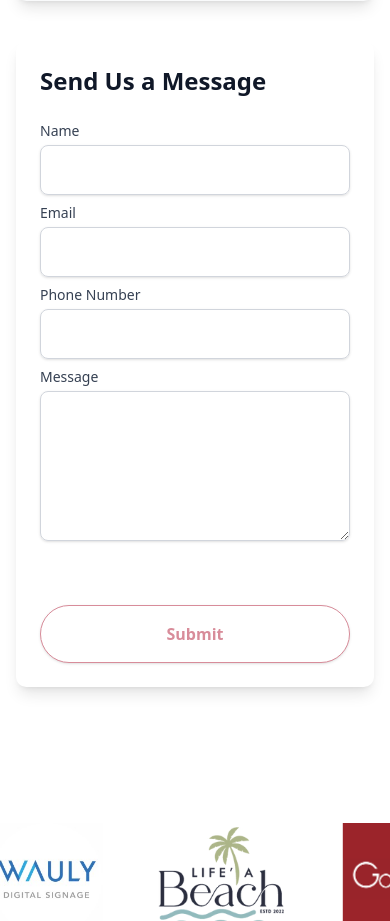
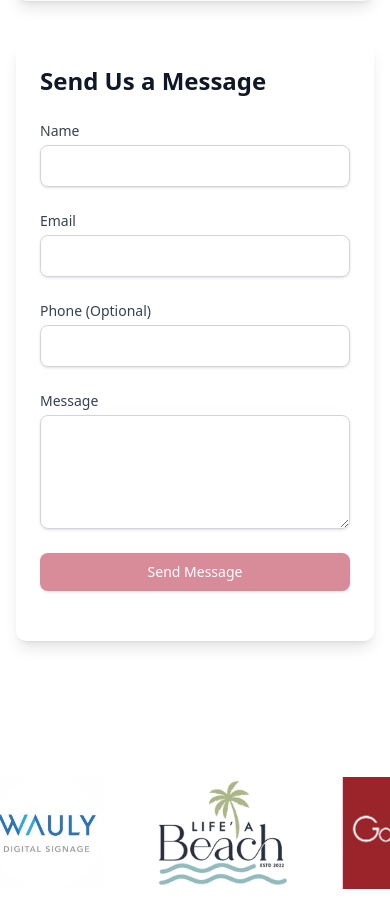
Before and after one commit to MeetGoplani/phehchan_new, a Next.js app: page /contact in a window 390 px wide. Shown: the part 900-1821 px from the top of the page. Built offline with nearby package versions, Linux system fonts and the light colour scheme.

Commit message:
email resend working

```diff
--- a/package.json
+++ b/package.json
@@ -26,6 +26,7 @@
     "react": "^19.0.0",
     "react-dom": "^19.0.0",
     "react-icons": "^5.5.0",
+    "resend": "^4.5.1",
     "styled-components": "^6.1.17",
     "tailwind-merge": "^3.2.0"
   },
--- /dev/null
+++ b/src/app/api/send-email/route.js
@@ -0,0 +1,70 @@
+import { Resend } from 'resend';
+
+const resend = new Resend(process.env.RESEND_API_KEY);
+const ADMIN_EMAIL = 'contact@phehchan.com'; // TODO: Replace with your admin email address
+const FROM_EMAIL = 'onboarding@resend.dev'; // TODO: Replace with your verified Resend domain email (e.g., noreply@yourdomain.com)
+
+export async function POST(request) {
+  try {
+    const formData = await request.json();
+    const { name, email, phone, message } = formData;
+
+    if (!name || !email || !message) {
+      return Response.json({ error: 'Name, email, and message are required.' }, { status: 400 });
+    }
+
+    // Email to Admin
+    const adminEmailData = await resend.emails.send({
+      from: FROM_EMAIL,
+      to: ADMIN_EMAIL,
+      subject: `New Contact Form Submission from ${name}`,
+      html: `
+        <p>You have a new contact form submission:</p>
+        <ul>
+          <li><strong>Name:</strong> ${name}</li>
+          <li><strong>Email:</strong> ${email}</li>
+          <li><strong>Phone:</strong> ${phone || 'Not provided'}</li>
+          <li><strong>Message:</strong></li>
+        </ul>
+        <p>${message.replace(/\n/g, '<br>')}</p>
+      `,
+    });
+
+    if (adminEmailData.error) {
+      console.error('Error sending email to admin:', adminEmailData.error);
+      return Response.json({ error: 'Failed to send notification email.', details: adminEmailData.error }, { status: 500 });
+    }
+
+    // Confirmation Email to User
+    const userEmailData = await resend.emails.send({
+      from: FROM_EMAIL,
+      to: email,
+      subject: 'Thank you for contacting us!',
+      html: `
+        <p>Hi ${name},</p>
+        <p>Thank you for reaching out. We have received your message and will get back to you shortly.</p>
+        <p>Here's a copy of your message:</p>
+        <blockquote>
+          <p><strong>Name:</strong> ${name}</p>
+          <p><strong>Email:</strong> ${email}</p>
+          <p><strong>Phone:</strong> ${phone || 'Not provided'}</p>
+          <p><strong>Message:</strong></p>
+          <p>${message.replace(/\n/g, '<br>')}</p>
+        </blockquote>
+        <p>Best regards,</p>
+        <p>The Phehchan Team</p>
+      `,
+    });
+
+    if (userEmailData.error) {
+      console.error('Error sending confirmation email to user:', userEmailData.error);
+      // Still return success to the client as the admin email was sent, but log the error
+      // Or you could decide to return an error if the user confirmation is critical
+    }
+
+    return Response.json({ success: true, message: 'Emails sent successfully!' });
+  } catch (error) {
+    console.error('Error in send-email API:', error);
+    return Response.json({ error: 'An unexpected error occurred.', details: error.message }, { status: 500 });
+  }
+}
--- a/src/app/contact/page.jsx
+++ b/src/app/contact/page.jsx
@@ -14,7 +14,7 @@ const ContactPage = () => {
 
   const [isSubmitting, setIsSubmitting] = useState(false);
   const [submitSuccess, setSubmitSuccess] = useState(false);
-  const [submitError, setSubmitError] = useState(false);
+  const [submitError, setSubmitError] = useState(null); // Changed to store error message
 
   // Hide logo slider on this page with CSS
   useEffect(() => {
@@ -53,11 +53,21 @@ const ContactPage = () => {
   const handleSubmit = async (e) => {
     e.preventDefault();
     setIsSubmitting(true);
+    setSubmitSuccess(false);
+    setSubmitError(null);
 
-    // Here you would typically send the form data to your backend
-    // For now, we'll simulate a successful submission after a delay
     try {
-      await new Promise(resolve => setTimeout(resolve, 1000));
+      const response = await fetch('/api/send-email', {
+        method: 'POST',
+        headers: {
+          'Content-Type': 'application/json',
+        },
+        body: JSON.stringify(formData),
+      });
+
+      const result = await response.json();
+
+      if (response.ok && result.success) {
         setSubmitSuccess(true);
         setFormData({
           name: '',
@@ -65,8 +75,13 @@ const ContactPage = () => {
           phone: '',
           message: ''
         });
+      } else {
+        setSubmitError(result.error || 'Failed to send message. Please try again.');
+        console.error('Submission error:', result);
+      }
     } catch (error) {
-      setSubmitError(true);
+      console.error('Network or other error:', error);
+      setSubmitError('An unexpected error occurred. Please try again later.');
     } finally {
       setIsSubmitting(false);
     }
@@ -166,7 +181,7 @@ const ContactPage = () => {
                 Send Us a Message
               </h2>
 
-              {submitSuccess ? (
+              {submitSuccess && ( // Simplified conditional rendering
                 <motion.div
                   initial={{ opacity: 0, y: 10 }}
                   animate={{ opacity: 1, y: 0 }}
@@ -176,19 +191,20 @@ const ContactPage = () => {
                     Thank you for your message! We'll get back to you soon.
                   </p>
                 </motion.div>
-              ) : submitError ? (
+              )}
+              {submitError && ( // Display error message
                 <div className="bg-red-50 p-4 rounded-md mb-6">
                   <p className="text-red-800">
-                    Something went wrong. Please try again later.
+                    {submitError}
                   </p>
                 </div>
-              ) : null}
+              )}
 
               <form
                 onSubmit={handleSubmit}
                 className="space-y-6 flex-1 flex flex-col"
               >
-                <div className="mb-2">
+                <div>
                   <label
                     htmlFor="name"
                     className="block text-sm font-medium text-gray-700 mb-1"
@@ -202,11 +218,11 @@ const ContactPage = () => {
                     value={formData.name}
                     onChange={handleChange}
                     required
-                    className="mt-1 block w-full px-3 py-3 border border-gray-300 rounded-md shadow-sm focus:outline-none focus:ring-[#D88C9A] focus:border-[#D88C9A]"
+                    className="appearance-none block w-full px-3 py-2 border border-gray-300 rounded-md shadow-sm placeholder-gray-400 focus:outline-none focus:ring-[#D88C9A] focus:border-[#D88C9A] sm:text-sm"
                   />
                 </div>
 
-                <div className="mb-2">
+                <div>
                   <label
                     htmlFor="email"
                     className="block text-sm font-medium text-gray-700 mb-1"
@@ -220,16 +236,16 @@ const ContactPage = () => {
                     value={formData.email}
                     onChange={handleChange}
                     required
-                    className="mt-1 block w-full px-3 py-3 border border-gray-300 rounded-md shadow-sm focus:outline-none focus:ring-[#D88C9A] focus:border-[#D88C9A]"
+                    className="appearance-none block w-full px-3 py-2 border border-gray-300 rounded-md shadow-sm placeholder-gray-400 focus:outline-none focus:ring-[#D88C9A] focus:border-[#D88C9A] sm:text-sm"
                   />
                 </div>
 
-                <div className="mb-2">
+                <div>
                   <label
                     htmlFor="phone"
                     className="block text-sm font-medium text-gray-700 mb-1"
                   >
-                    Phone Number
+                    Phone (Optional)
                   </label>
                   <input
                     type="tel"
@@ -237,11 +253,11 @@ const ContactPage = () => {
                     name="phone"
                     value={formData.phone}
                     onChange={handleChange}
-                    className="mt-1 block w-full px-3 py-3 border border-gray-300 rounded-md shadow-sm focus:outline-none focus:ring-[#D88C9A] focus:border-[#D88C9A]"
+                    className="appearance-none block w-full px-3 py-2 border border-gray-300 rounded-md shadow-sm placeholder-gray-400 focus:outline-none focus:ring-[#D88C9A] focus:border-[#D88C9A] sm:text-sm"
                   />
                 </div>
 
-                <div className="flex-1 mb-6">
+                <div className="flex-1 flex flex-col">
                   <label
                     htmlFor="message"
                     className="block text-sm font-medium text-gray-700 mb-1"
@@ -255,7 +271,7 @@ const ContactPage = () => {
                     value={formData.message}
                     onChange={handleChange}
                     required
-                    className="mt-1 block w-full px-3 py-3 border border-gray-300 rounded-md shadow-sm focus:outline-none focus:ring-[#D88C9A] focus:border-[#D88C9A] h-full min-h-[150px]"
+                    className="appearance-none block w-full px-3 py-2 border border-gray-300 rounded-md shadow-sm placeholder-gray-400 focus:outline-none focus:ring-[#D88C9A] focus:border-[#D88C9A] sm:text-sm flex-1"
                   ></textarea>
                 </div>
 
@@ -263,11 +279,9 @@ const ContactPage = () => {
                   <button
                     type="submit"
                     disabled={isSubmitting}
-                    className={`w-full flex justify-center py-4 px-8 border border-[#D88C9A] rounded-full shadow-sm text-base font-bold text-[#D88C9A] bg-white hover:bg-[#D88C9A] hover:text-white transition-colors duration-200 mt-10 focus:outline-none focus:ring-2 focus:ring-offset-2 focus:ring-[#D88C9A] ${
-                      isSubmitting ? "opacity-75 cursor-not-allowed" : ""
-                    }`}
+                    className="w-full flex justify-center py-2 px-4 border border-transparent rounded-md shadow-sm text-sm font-medium text-white bg-[#D88C9A] hover:bg-[#C77C8A] focus:outline-none focus:ring-2 focus:ring-offset-2 focus:ring-[#D88C9A] disabled:opacity-50"
                   >
-                    {isSubmitting ? "Sending..." : "Submit"}
+                    {isSubmitting ? 'Sending...' : 'Send Message'}
                   </button>
                 </div>
               </form>
```
Also changed, not shown: 1 other file (tests, documents, lock files or other folders). Lines whose indentation alone changed are shown as unchanged.
